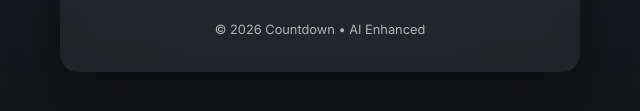
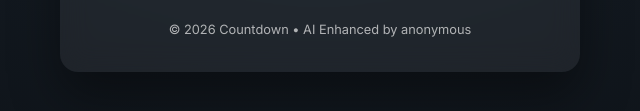
Before and after one commit to diptamandebnath/2026, a plain HTML site: page index.html in a window 1280 px wide. Shown: the part 609-720 px from the top of the page, 320-960 px from the left. Drawn offline with Linux system fonts and the light colour scheme.

Commit message:
Update index.html

```diff
--- a/index.html
+++ b/index.html
@@ -159,7 +159,7 @@ footer {
     </div>
 
     <footer>
-        © 2026 Countdown • AI Enhanced
+        © 2026 Countdown • AI Enhanced by anonymous
     </footer>
 </div>
 
```
